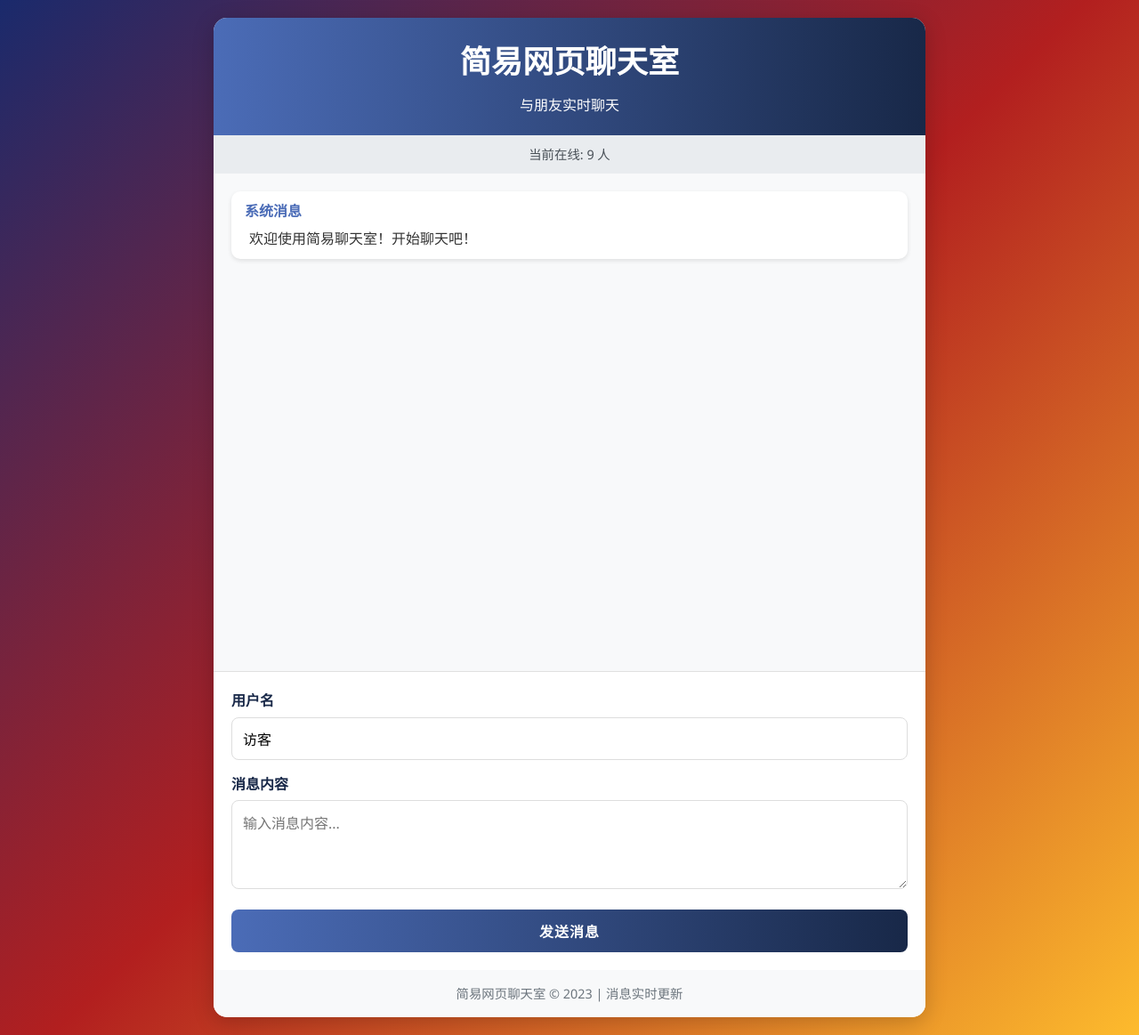
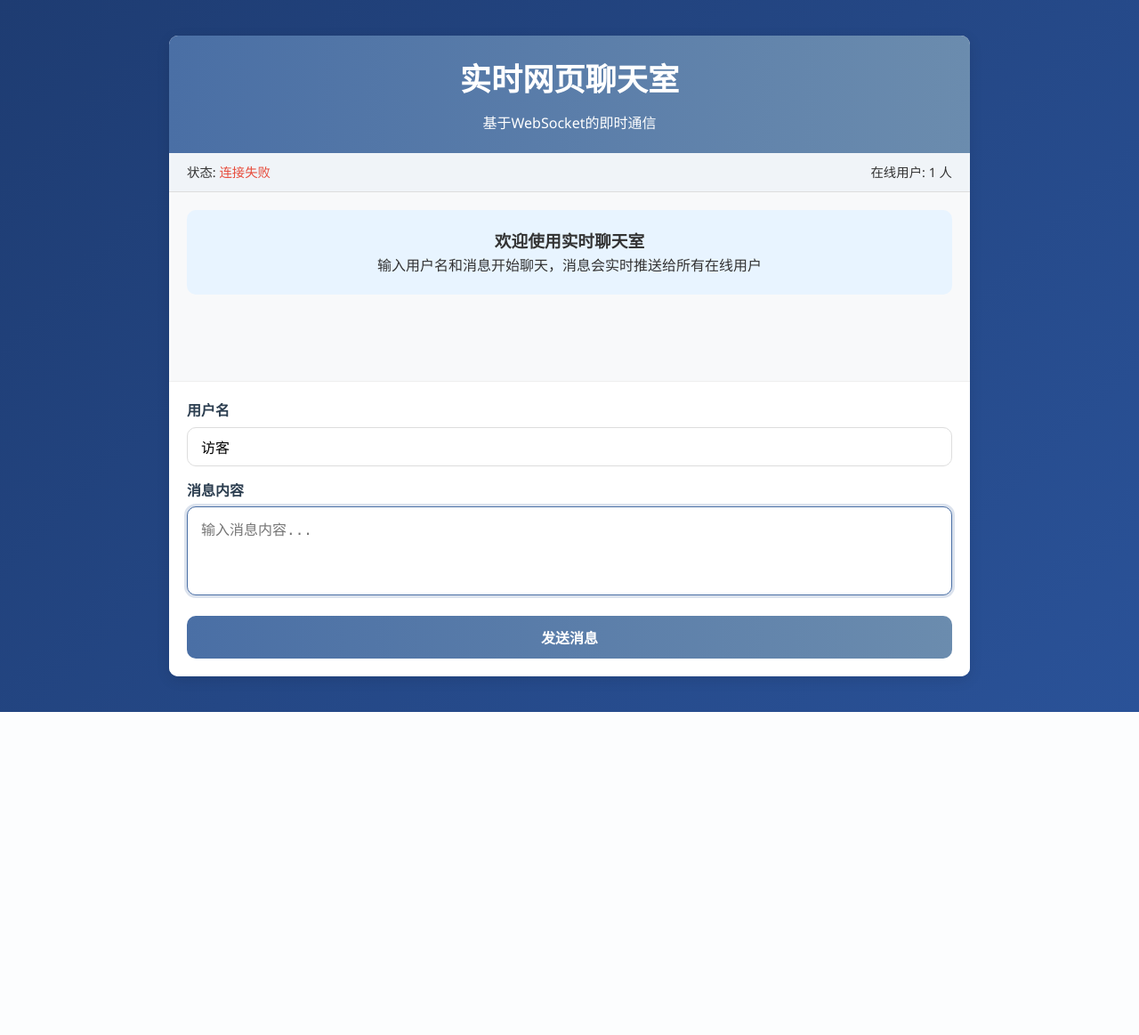
Before and after one commit to tqacyp/chatroom, a Flask app: page / in a window 1280 px wide. Shown: the whole page at 89% size. After the commit the page ends 800 px from the top, so only its background shows below. Run offline with Flask 3, Linux system fonts and the light colour scheme; data that the repository does not hold is empty; some libraries are stand-ins or nearby versions.

Commit message:
实现socketio

```diff
--- a/app.py
+++ b/app.py
@@ -1,28 +1,53 @@
-from flask import Flask, request, jsonify, render_template
+# app.py - Flask服务端代码
+from flask import Flask, render_template, request
+from flask_socketio import SocketIO, emit
 from datetime import datetime
 import threading
 
 app = Flask(__name__)
+app.config['SECRET_KEY'] = 'your_secret_key'
+socketio = SocketIO(app, async_mode='threading')
 
 # 存储聊天记录
 chat_history = []
-# 线程锁，确保多线程安全
+# 线程锁确保线程安全
 lock = threading.Lock()
+# 在线用户计数
+online_users = 0
 
 @app.route('/')
 def index():
     """渲染聊天室主页面"""
     return render_template('chat.html')
 
-@app.route('/send', methods=['POST'])
-def send_message():
-    """接收并存储新消息"""
-    data = request.json
+@socketio.on('connect')
+def handle_connect():
+    """处理新用户连接"""
+    global online_users
+    online_users += 1
+    # 更新所有客户端的在线用户数
+    emit('user_count', {'count': online_users}, broadcast=True)
+    # 发送历史消息给新连接的用户
+    with lock:
+        for msg in chat_history:
+            emit('new_message', msg)
+
+@socketio.on('disconnect')
+def handle_disconnect():
+    """处理用户断开连接"""
+    global online_users
+    online_users -= 1
+    # 更新所有客户端的在线用户数
+    emit('user_count', {'count': online_users}, broadcast=True)
+
+@socketio.on('send_message')
+def handle_send_message(data):
+    """处理新消息"""
     username = data.get('username', '匿名')
     message = data.get('message', '')
 
     if not message:
-        return jsonify({'status': 'error', 'message': '消息不能为空'}), 400
+        return
 
     # 创建带时间戳的消息
     timestamp = datetime.now().strftime("%Y-%m-%d %H:%M:%S")
@@ -32,18 +57,12 @@ def send_message():
         'timestamp': timestamp
     }
 
-    # 使用锁确保线程安全
+    # 保存消息
     with lock:
         chat_history.append(new_message)
 
-    return jsonify({'status': 'success', 'message': '消息已发送'})
-
-@app.route('/messages')
-def get_messages():
-    """获取所有聊天记录"""
-    # 使用锁确保线程安全
-    with lock:
-        return jsonify(chat_history)
+    # 广播新消息给所有客户端
+    emit('new_message', new_message, broadcast=True)
 
 if __name__ == '__main__':
-    app.run(host='192.168.31.10', port=5000, debug=True)
+    socketio.run(app, host='0.0.0.0', port=5000, debug=True)
--- a/templates/chat.html
+++ b/templates/chat.html
@@ -1,39 +1,60 @@
+<!-- templates/chat.html - 前端页面 -->
 <!DOCTYPE html>
 <html lang="zh-CN">
 <head>
     <meta charset="UTF-8">
     <meta name="viewport" content="width=device-width, initial-scale=1.0">
-    <title>简单网页聊天室</title>
+    <title>实时网页聊天室</title>
+    <script src="https://cdn.socket.io/4.5.0/socket.io.min.js"></script>
     <style>
+        :root {
+            --primary-color: #4a6fa5;
+            --secondary-color: #6b8cae;
+            --light-color: #f0f4f8;
+            --dark-color: #2c3e50;
+            --success-color: #2ecc71;
+            --danger-color: #e74c3c;
+            --border-radius: 10px;
+            --box-shadow: 0 4px 15px rgba(0, 0, 0, 0.1);
+            --transition: all 0.3s ease;
+        }
+
         * {
             box-sizing: border-box;
             margin: 0;
             padding: 0;
-            font-family: 'Segoe UI', Tahoma, Geneva, Verdana, sans-serif;
         }
 
         body {
-            background: linear-gradient(135deg, #1a2a6c, #b21f1f, #fdbb2d);
+            font-family: 'Segoe UI', Tahoma, Geneva, Verdana, sans-serif;
+            background: linear-gradient(135deg, #1e3c72, #2a5298);
             color: #333;
             line-height: 1.6;
+            min-height: 100vh;
             padding: 20px;
-            min-height: 100vh;
+            display: flex;
+            justify-content: center;
+            align-items: center;
         }
 
         .container {
-            max-width: 800px;
-            margin: 0 auto;
-            background-color: rgba(255, 255, 255, 0.9);
-            border-radius: 15px;
-            box-shadow: 0 5px 25px rgba(0, 0, 0, 0.2);
+            width: 100%;
+            max-width: 900px;
+            background-color: rgba(255, 255, 255, 0.95);
+            border-radius: var(--border-radius);
+            box-shadow: var(--box-shadow);
             overflow: hidden;
+            display: flex;
+            flex-direction: column;
+            height: 90vh;
         }
 
         header {
-            background: linear-gradient(to right, #4b6cb7, #182848);
+            background: linear-gradient(to right, var(--primary-color), var(--secondary-color));
             color: white;
             padding: 20px;
             text-align: center;
+            position: relative;
         }
 
         h1 {
@@ -41,10 +62,19 @@
             margin-bottom: 10px;
         }
 
+        .status-bar {
+            display: flex;
+            justify-content: space-between;
+            padding: 10px 20px;
+            background-color: var(--light-color);
+            border-bottom: 1px solid #ddd;
+            font-size: 0.9rem;
+        }
+
         .chat-container {
             display: flex;
             flex-direction: column;
-            height: 70vh;
+            flex: 1;
         }
 
         .chat-history {
@@ -52,16 +82,18 @@
             padding: 20px;
             overflow-y: auto;
             background-color: #f8f9fa;
-            border-bottom: 1px solid #e0e0e0;
+            display: flex;
+            flex-direction: column;
+            gap: 15px;
         }
 
         .message {
-            margin-bottom: 15px;
-            padding: 10px 15px;
-            border-radius: 10px;
-            background-color: white;
-            box-shadow: 0 2px 5px rgba(0, 0, 0, 0.1);
-            animation: fadeIn 0.3s ease-in-out;
+            max-width: 80%;
+            padding: 15px;
+            border-radius: var(--border-radius);
+            position: relative;
+            animation: fadeIn 0.3s ease;
+            word-wrap: break-word;
         }
 
         @keyframes fadeIn {
@@ -69,27 +101,44 @@
             to { opacity: 1; transform: translateY(0); }
         }
 
+        .message.sent {
+            align-self: flex-end;
+            background: linear-gradient(135deg, #d6e4ff, #b8d0ff);
+            border-bottom-right-radius: 0;
+        }
+
+        .message.received {
+            align-self: flex-start;
+            background: linear-gradient(135deg, #ffffff, #f0f4f8);
+            border-bottom-left-radius: 0;
+            box-shadow: 0 2px 5px rgba(0,0,0,0.05);
+        }
+
         .message-header {
             display: flex;
             justify-content: space-between;
-            margin-bottom: 5px;
+            margin-bottom: 8px;
             font-weight: bold;
-            color: #4b6cb7;
+        }
+
+        .username {
+            color: var(--primary-color);
         }
 
         .timestamp {
-            font-size: 0.8rem;
+            font-size: 0.75rem;
             color: #777;
+            margin-left: 10px;
         }
 
         .message-content {
-            padding-left: 5px;
-            word-wrap: break-word;
+            line-height: 1.5;
         }
 
         .input-area {
             padding: 20px;
             background-color: white;
+            border-top: 1px solid #eee;
         }
 
         .form-group {
@@ -99,76 +148,84 @@
         label {
             display: block;
             margin-bottom: 5px;
-            font-weight: bold;
-            color: #182848;
+            font-weight: 600;
+            color: var(--dark-color);
         }
 
         input, textarea {
             width: 100%;
-            padding: 12px;
+            padding: 12px 15px;
             border: 1px solid #ddd;
-            border-radius: 8px;
+            border-radius: var(--border-radius);
             font-size: 1rem;
-            transition: border-color 0.3s;
+            transition: var(--transition);
         }
 
         input:focus, textarea:focus {
             outline: none;
-            border-color: #4b6cb7;
-            box-shadow: 0 0 0 2px rgba(75, 108, 183, 0.2);
+            border-color: var(--primary-color);
+            box-shadow: 0 0 0 3px rgba(74, 111, 165, 0.2);
         }
 
         textarea {
             height: 100px;
-            resize: vertical;
+            resize: none;
+        }
+
+        .btn-group {
+            display: flex;
+            gap: 10px;
         }
 
         button {
-            background: linear-gradient(to right, #4b6cb7, #182848);
-            color: white;
+            flex: 1;
+            padding: 12px;
             border: none;
-            padding: 12px 25px;
+            border-radius: var(--border-radius);
             font-size: 1rem;
-            border-radius: 8px;
+            font-weight: 600;
             cursor: pointer;
-            transition: all 0.3s;
-            width: 100%;
-            font-weight: bold;
-            letter-spacing: 1px;
+            transition: var(--transition);
         }
 
-        button:hover {
-            transform: translateY(-2px);
-            box-shadow: 0 4px 10px rgba(0, 0, 0, 0.2);
+        #sendBtn {
+            background: linear-gradient(to right, var(--primary-color), var(--secondary-color));
+            color: white;
         }
 
-        button:active {
+        #sendBtn:hover {
+            transform: translateY(-2px);
+            box-shadow: 0 4px 10px rgba(0, 0, 0, 0.15);
+        }
+
+        #sendBtn:active {
             transform: translateY(0);
         }
 
-        .user-count {
+        .system-message {
             text-align: center;
-            padding: 10px;
-            background-color: #e9ecef;
+            color: #777;
             font-size: 0.9rem;
-            color: #495057;
+            padding: 5px;
+            font-style: italic;
         }
 
-        footer {
+        .welcome {
             text-align: center;
-            padding: 15px;
-            color: #6c757d;
-            font-size: 0.9rem;
-            background-color: #f8f9fa;
+            padding: 20px;
+            background-color: #e8f4ff;
+            border-radius: var(--border-radius);
+            margin-bottom: 20px;
         }
 
-        @media (max-width: 600px) {
+        @media (max-width: 768px) {
             .container {
+                height: 95vh;
                 margin: 10px;
             }
 
-            .chat-container {
-                height: 65vh;
+            .message {
+                max-width: 90%;
             }
 
             h1 {
@@ -180,25 +237,26 @@
 <body>
     <div class="container">
         <header>
-            <h1>简易网页聊天室</h1>
-            <p>与朋友实时聊天</p>
+            <h1>实时网页聊天室</h1>
+            <p>基于WebSocket的即时通信</p>
         </header>
 
-        <div class="user-count">
-            当前在线: <span id="userCount">1</span> 人
+        <div class="status-bar">
+            <div class="connection-status">
+                状态: <span id="status">连接中...</span>
+            </div>
+            <div class="user-count">
+                在线用户: <span id="userCount">1</span> 人
+            </div>
         </div>
 
         <div class="chat-container">
             <div class="chat-history" id="chatHistory">
+                <div class="welcome">
+                    <h3>欢迎使用实时聊天室</h3>
+                    <p>输入用户名和消息开始聊天，消息会实时推送给所有在线用户</p>
+                </div>
                 <!-- 聊天消息将在这里显示 -->
-                <div class="message welcome">
-                    <div class="message-header">
-                        <span>系统消息</span>
-                    </div>
-                    <div class="message-content">
-                        欢迎使用简易聊天室！开始聊天吧！
-                    </div>
-                </div>
             </div>
         </div>
 
@@ -213,65 +271,75 @@
                 <textarea id="message" placeholder="输入消息内容..."></textarea>
             </div>
 
-            <button id="sendBtn">发送消息</button>
+            <div class="btn-group">
+                <button id="sendBtn">发送消息</button>
+            </div>
         </div>
-
-        <footer>
-            <p>简易网页聊天室 &copy; 2023 | 消息实时更新</p>
-        </footer>
     </div>
 
     <script>
+        // 建立SocketIO连接
+        const socket = io();
+
         // DOM元素
         const chatHistory = document.getElementById('chatHistory');
         const usernameInput = document.getElementById('username');
         const messageInput = document.getElementById('message');
         const sendBtn = document.getElementById('sendBtn');
         const userCountElement = document.getElementById('userCount');
+        const statusElement = document.getElementById('status');
 
-        // 获取聊天记录
-        async function fetchMessages() {
-            try {
-                const response = await fetch('/messages');
-                const messages = await response.json();
+        // 连接状态
+        socket.on('connect', () => {
+            statusElement.textContent = '已连接';
+            statusElement.style.color = '#2ecc71';
+        });
 
-                // 清空现有消息（除了欢迎消息）
-                const welcomeMessage = chatHistory.querySelector('.welcome');
-                chatHistory.innerHTML = '';
-                if (welcomeMessage) {
-                    chatHistory.appendChild(welcomeMessage);
-                }
+        socket.on('disconnect', () => {
+            statusElement.textContent = '已断开';
+            statusElement.style.color = '#e74c3c';
+        });
 
-                // 添加新消息
-                messages.forEach(msg => {
-                    addMessageToHistory(msg);
-                });
+        socket.on('connect_error', () => {
+            statusElement.textContent = '连接失败';
+            statusElement.style.color = '#e74c3c';
+        });
 
-                // 滚动到底部
-                scrollToBottom();
-            } catch (error) {
-                console.error('获取消息失败:', error);
-            }
-        }
+        // 监听新消息事件
+        socket.on('new_message', function(msg) {
+            addMessageToHistory(msg, false);
+        });
+
+        // 监听用户数量更新
+        socket.on('user_count', function(data) {
+            userCountElement.textContent = data.count;
+        });
 
         // 添加消息到聊天历史
-        function addMessageToHistory(msg) {
+        function addMessageToHistory(msg, isSent) {
             const messageElement = document.createElement('div');
             messageElement.classList.add('message');
+            messageElement.classList.add(isSent ? 'sent' : 'received');
 
             messageElement.innerHTML = `
                 <div class="message-header">
-                    <span>${msg.username}</span>
+                    <span class="username">${msg.username}</span>
                     <span class="timestamp">${msg.timestamp}</span>
                 </div>
                 <div class="message-content">${msg.message}</div>
             `;
 
             chatHistory.appendChild(messageElement);
+            scrollToBottom();
+        }
+
+        // 滚动到底部
+        function scrollToBottom() {
+            chatHistory.scrollTop = chatHistory.scrollHeight;
         }
 
         // 发送新消息
-        async function sendMessage() {
+        function sendMessage() {
             const username = usernameInput.value.trim() || '匿名';
             const message = messageInput.value.trim();
 
@@ -280,59 +348,43 @@
                 return;
             }
 
-            try {
-                const response = await fetch('/send', {
-                    method: 'POST',
-                    headers: {
-                        'Content-Type': 'application/json'
-                    },
-                    body: JSON.stringify({
-                        username: username,
-                        message: message
-                    })
-                });
+            // 创建时间戳
+            const timestamp = new Date().toLocaleTimeString([], {hour: '2-digit', minute:'2-digit'});
 
-                const result = await response.json();
-                if (result.status === 'success') {
-                    // 清空消息输入框
-                    messageInput.value = '';
-                } else {
-                    alert('发送失败: ' + result.message);
-                }
-            } catch (error) {
-                console.error('发送消息失败:', error);
-                alert('发送消息失败，请重试');
-            }
-        }
+            // 在本地显示发送的消息
+            const localMsg = {
+                username: username,
+                message: message,
+                timestamp: timestamp
+            };
+            addMessageToHistory(localMsg, true);
 
-        // 滚动到底部
-        function scrollToBottom() {
-            chatHistory.scrollTop = chatHistory.scrollHeight;
-        }
+            // 通过socket发送消息
+            socket.emit('send_message', {
+                username: username,
+                message: message
+            });
 
-        // 模拟用户计数
-        function updateUserCount() {
-            const count = Math.floor(Math.random() * 10) + 1;
-            userCountElement.textContent = count;
+            // 清空消息输入框
+            messageInput.value = '';
+            messageInput.focus();
         }
 
         // 事件监听
         sendBtn.addEventListener('click', sendMessage);
 
-        messageInput.addEventListener('keypress', (e) => {
+        messageInput.addEventListener('keydown', (e) => {
             if (e.key === 'Enter' && !e.shiftKey) {
                 e.preventDefault();
                 sendMessage();
             }
         });
 
-        // 初始化：获取消息并开始轮询
-        fetchMessages();
-        setInterval(fetchMessages, 2000); // 每2秒获取一次新消息
-        setInterval(updateUserCount, 10000); // 每10秒更新一次用户计数
+        // 初始滚动到底部
+        scrollToBottom();
 
-        // 初始更新用户计数
-        updateUserCount();
+        // 初始聚焦到消息框
+        messageInput.focus();
     </script>
 </body>
 </html>
```
